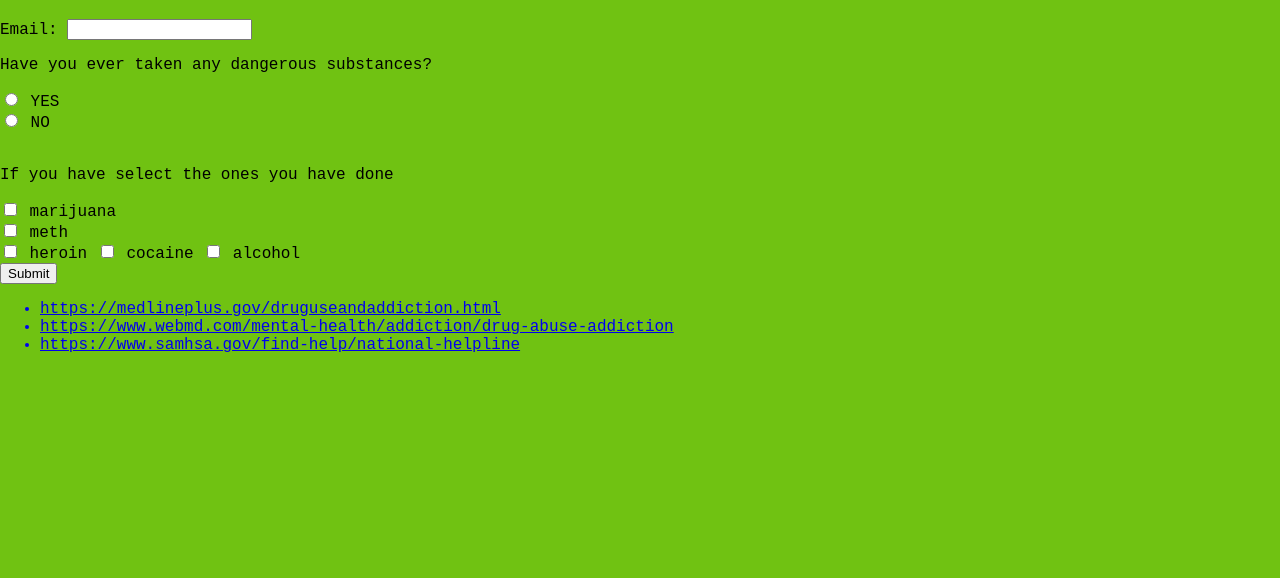
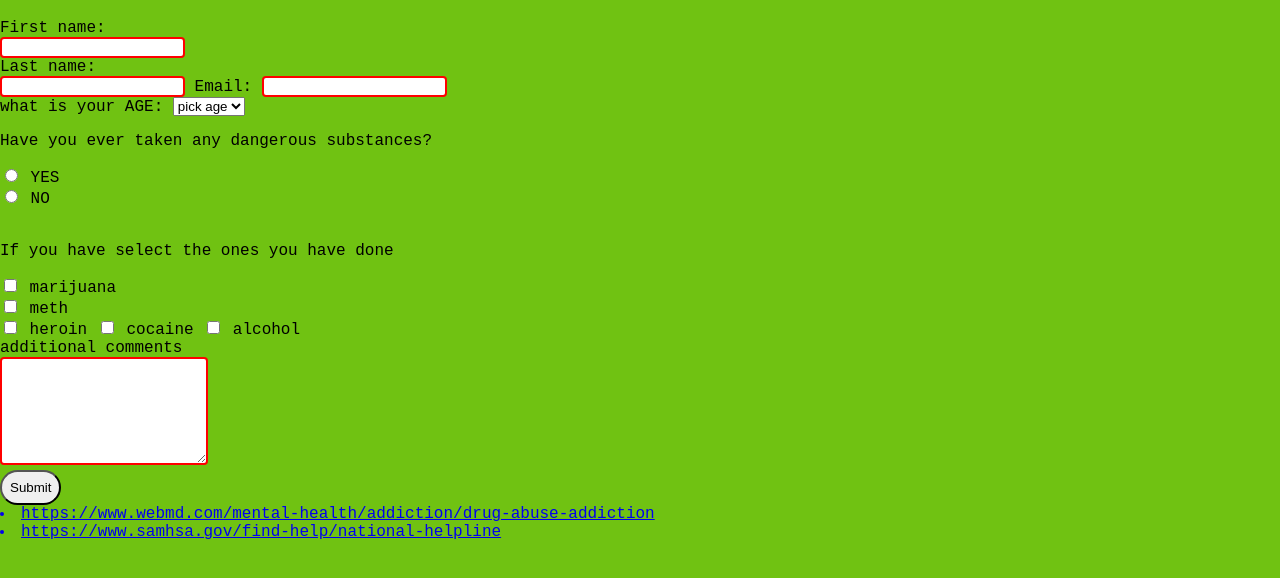
Before and after one commit to shahiemb/Drug-Abuse-, a plain HTML site: page resourses.html in a window 1280 px wide. Shown: the part 104-682 px from the top of the page. Drawn offline with Linux system fonts and the light colour scheme; a web font is replaced by a local one.

Commit message:
added inputs and text inputs

```diff
--- a/resourses.html
+++ b/resourses.html
@@ -20,9 +20,22 @@
     </nav>
     <h1>Contact me</h1>
     <form>
+        <label for="fname">First name:</label><br>
+  <input type="text" id="fname" name="fname"><br>
+  <label for="lname">Last name:</label><br>
+  <input type="text" id="lname" name="lname">
         <label>Email:</label>
-        <input name="Email">
+        <input type="text"name="Email">
         <br/>
+        <label for="AGE">what is your AGE:</label>
+<select id="age" name="age">
+    <option disabled selected>pick age</option>
+  <option value="Age1">13-18</option>
+  <option value="Age2">19-30</option>
+  <option value="Age3">31-50</option>
+  <option value="Age4">50-80</option>
+</select>
+
 
     </form>
     <p>Have you ever taken any dangerous substances?</p>
@@ -45,17 +58,17 @@
   <input type="checkbox" id="Drug5" name="Drug5" value="alcohol">
   <label for="Drug5">alcohol </label>
   <br>
+  additional comments
+  <br>
+  <textarea name="message" style="width:200px; height:100px;">
+
+    </textarea>
+  <br>
   <input name="send-to" value="sburchett1027@gmail.com" hidden>
  <input type="submit" >
 
 
-
-
-
-      </form>
-
-    <ul>
-        <a href="https://medlineplus.gov/druguseandaddiction.html"><li> https://medlineplus.gov/druguseandaddiction.html</li></a>
-        <a href="https://www.webmd.com/mental-health/addiction/drug-abuse-addiction"><li> https://www.webmd.com/mental-health/addiction/drug-abuse-addiction</li></a>
-        <a href="https://www.samhsa.gov/find-help/national-helpline"><li> https://www.samhsa.gov/find-help/national-helpline
+ <a href="https://medlineplus.gov/druguseandaddiction.html"</li></a>
+ <a href="https://www.webmd.com/mental-health/addiction/drug-abuse-addiction"><li> https://www.webmd.com/mental-health/addiction/drug-abuse-addiction</li></a>
+ <a href="https://www.samhsa.gov/find-help/national-helpline"><li> https://www.samhsa.gov/find-help/national-helpline
 </html>
--- a/styles.css
+++ b/styles.css
@@ -44,3 +44,21 @@ table,td,th{
   border: 1px solid black;
   border-collapse: collapse;
 }
+input[type=submit]{
+  background-color: white(44, 61%, 34%);
+  padding: 8px;
+  border-radius: 64px;
+}
+input[type=submit]:active{
+  background-color: lime;
+}
+input[type=submit]:hover{
+  box-shadow: 0 12px 16px 0 rgba(0,0,0,0.24), 0 17px 50px 0 rgba(0,0,0,0.19);
+  background-color: rgb(255, 251, 0)
+}
+input[type=text], textarea {
+  border: 2px solid red;
+  border-radius: 4px;
+}
+input[type=text]:focus {
+    background-color: lightblue;}
```
